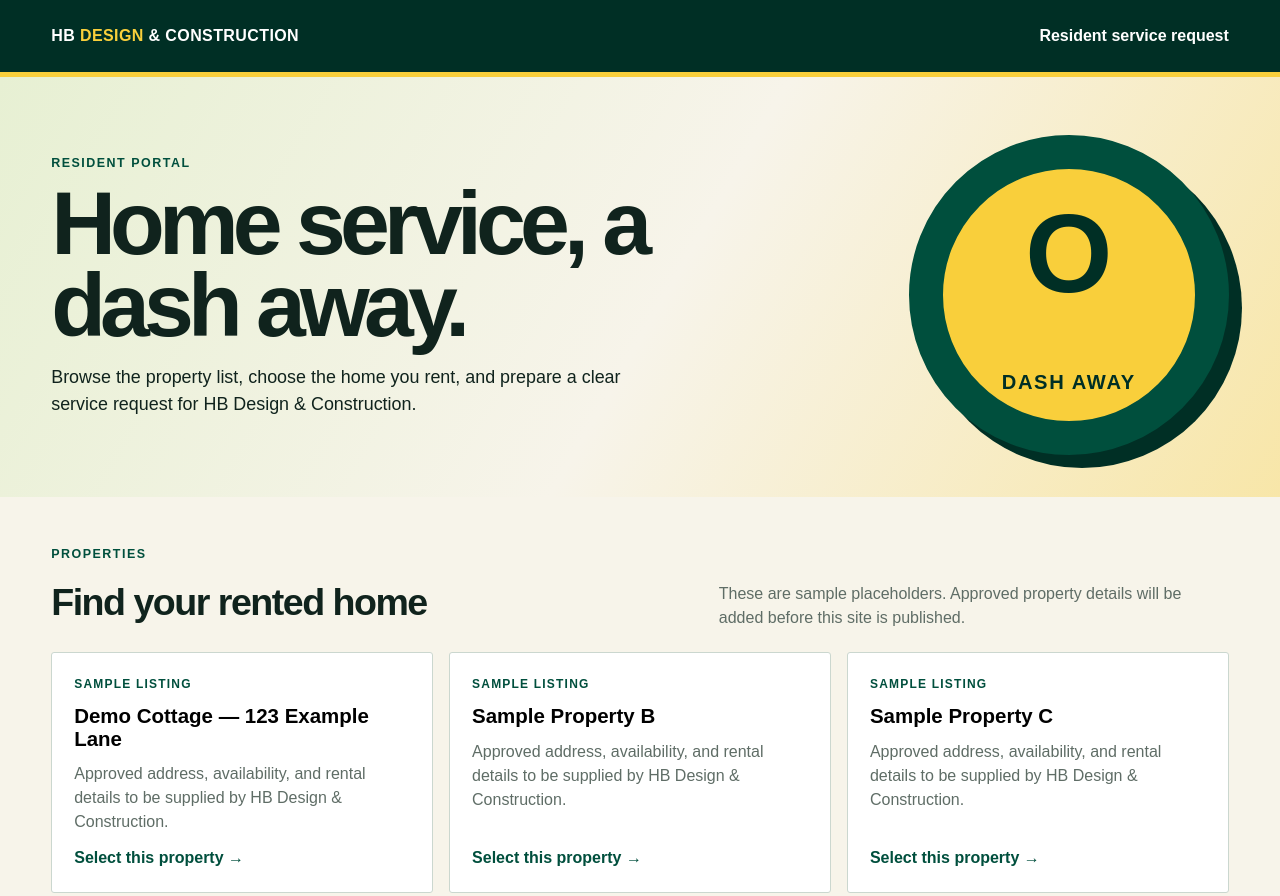
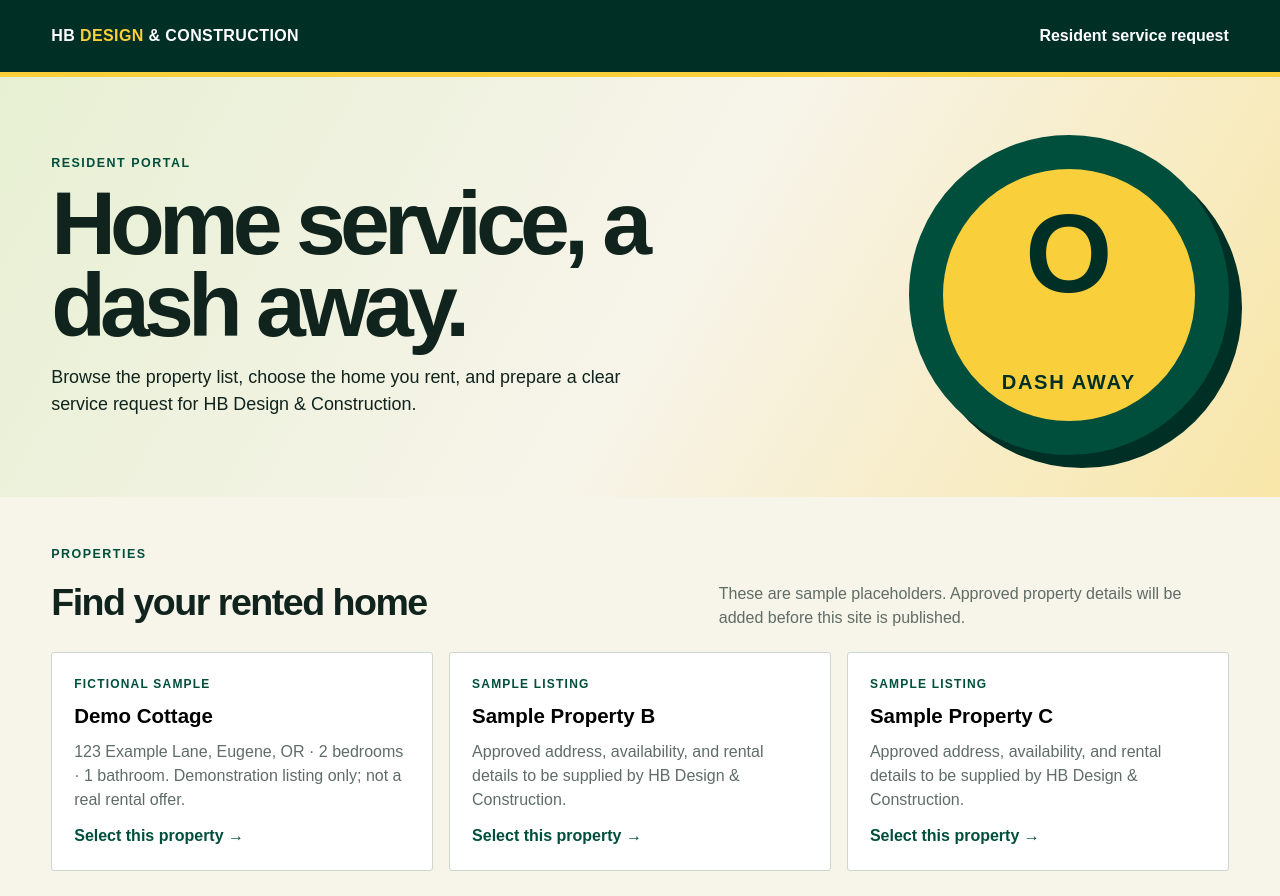
Before and after one commit to levihawes0/Levi-Hawes-Web, a plain HTML site: page index.html in a window 1280 px wide. Shown: the top 896 px of the page. Drawn offline with Linux system fonts and the light colour scheme.

Commit message:
Describe fictional demo property

```diff
--- a/index.html
+++ b/index.html
@@ -39,7 +39,7 @@
       </div>
       <div class="properties" id="properties">
         <button class="property" type="button" data-property="Demo Cottage — 123 Example Lane" aria-pressed="false">
-          <span class="tag">Sample listing</span><h3>Demo Cottage — 123 Example Lane</h3><p>Approved address, availability, and rental details to be supplied by HB Design &amp; Construction.</p><strong>Select this property →</strong>
+          <span class="tag">Fictional sample</span><h3>Demo Cottage</h3><p>123 Example Lane, Eugene, OR · 2 bedrooms · 1 bathroom. Demonstration listing only; not a real rental offer.</p><strong>Select this property →</strong>
         </button>
         <button class="property" type="button" data-property="Sample Property B" aria-pressed="false">
           <span class="tag">Sample listing</span><h3>Sample Property B</h3><p>Approved address, availability, and rental details to be supplied by HB Design &amp; Construction.</p><strong>Select this property →</strong>
```
